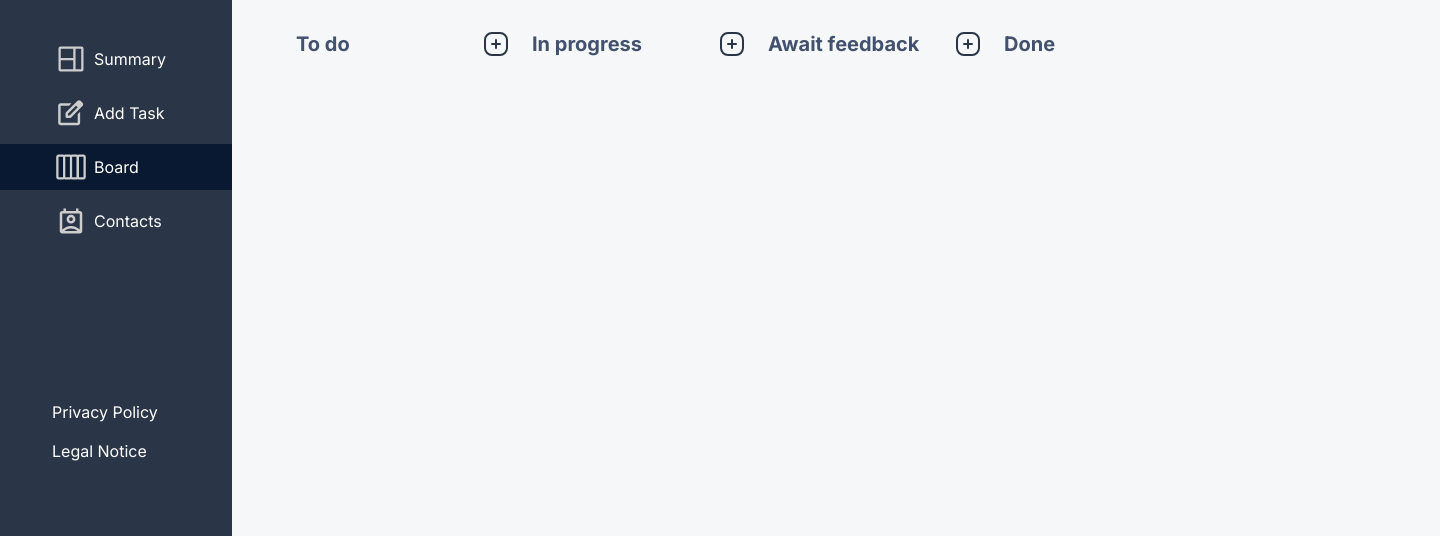
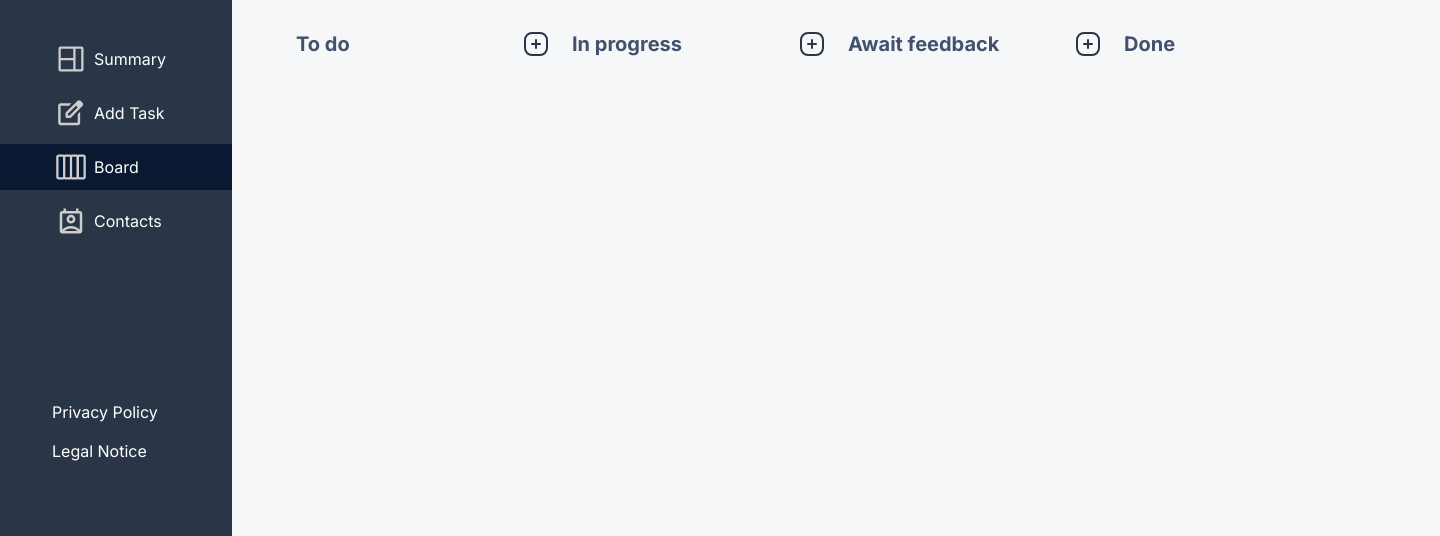
Before and after one commit to SvenWeigel/Join, a plain HTML site: page html/board.html in a window 1280 px wide. Shown: the part 264-800 px from the top of the page, 1440 px wide, since content can reach past the window. Drawn offline with Linux system fonts and the light colour scheme; no server answers.

Commit message:
fix max width

```diff
--- a/styles/board.css
+++ b/styles/board.css
@@ -5,7 +5,7 @@
 
 .board-container {
   padding-top: 96px;
-  width: calc(100% - 232px);
+  width: calc(1440px - 232px);
 }
 
 .board-header {
```
